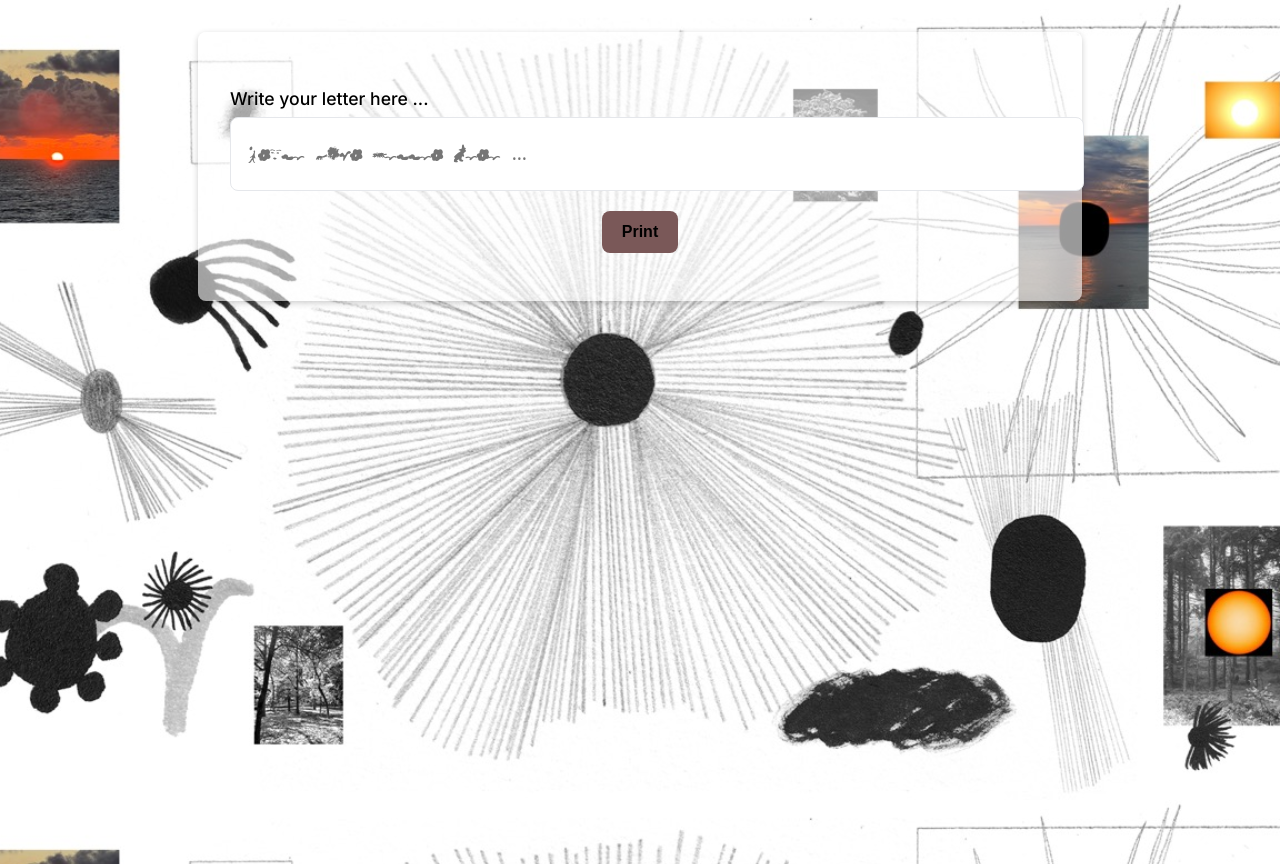
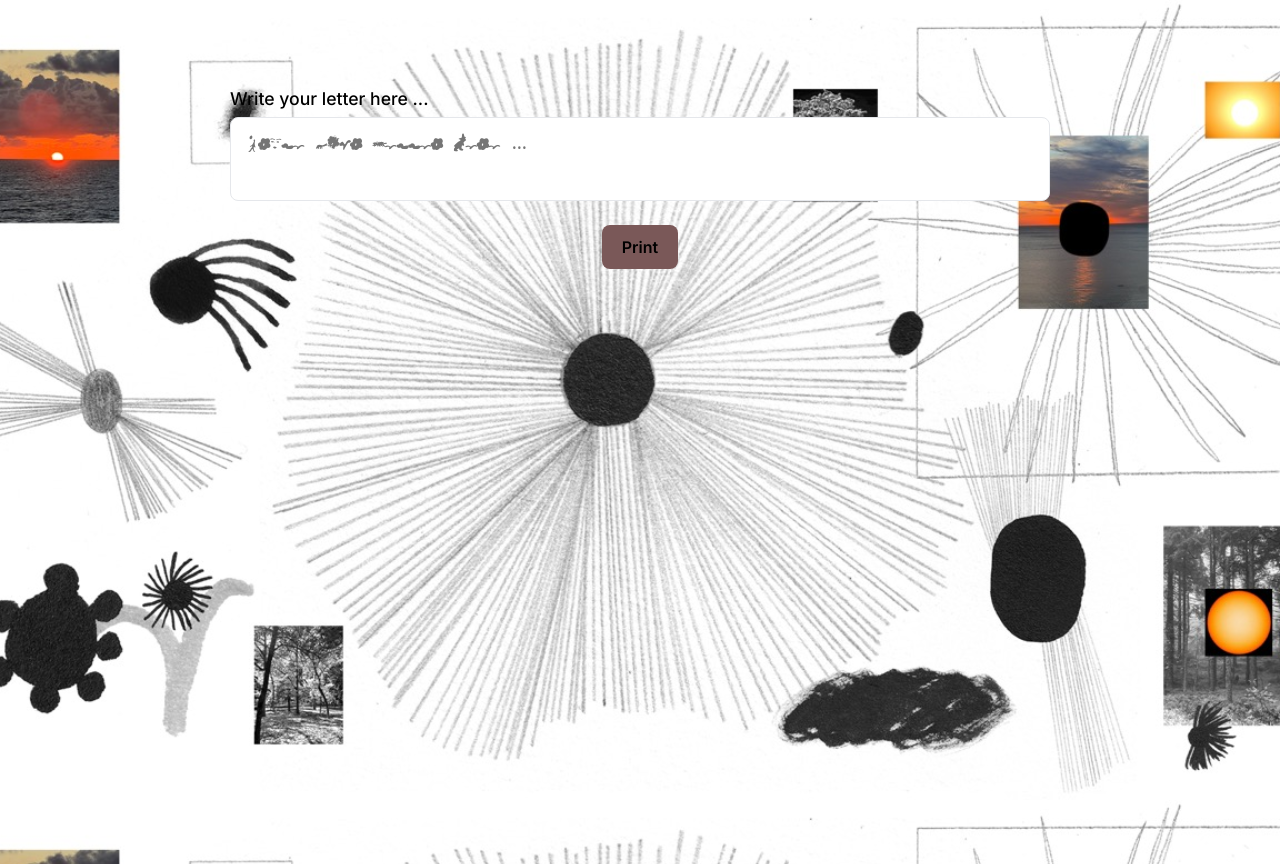
Before and after one commit to joakimhusmo/receipt-site, a website: page web/index.html in a window 1280 px wide. Drawn offline with Linux system fonts and the light colour scheme.

Commit message:
Add adjustments to input-box in HTML and CSS

```diff
--- a/web/index.html
+++ b/web/index.html
@@ -16,7 +16,7 @@
     <h1></h1>
 
     <label for="msg">Write your letter here ...</label>
-    <input id="msg" type="text" placeholder="Write your letter here …" />
+    <textarea id="msg" placeholder="Write your letter here …"></textarea>
 
     <button id="btnCustom">Print</button>
 
@@ -71,7 +71,7 @@
 
       if (r.ok && (j.ok !== false)) {
         statusEl.className = "success";
-          statusEl.textContent = "Trykket ✓";
+        statusEl.textContent = "✓";
       } else {
         throw new Error(j && j.error ? j.error : `HTTP ${r.status}`);
       }
@@ -128,6 +128,12 @@
 
     return canvas.toDataURL("image/png");
   }
+
+  // ---------- Auto-expand textarea ----------
+  msgEl.addEventListener("input", () => {
+    msgEl.style.height = "auto";                       // reset
+    msgEl.style.height = msgEl.scrollHeight + "px";    // grow to fit
+  });
 </script>
 </body>
 </html>
--- a/web/style.css
+++ b/web/style.css
@@ -26,12 +26,12 @@ body {
 
 /* Card */
 .container {
-  background: rgba(255, 255, 255, 0.6);
+  background: none;
   width: 100%;
   max-width: 820px;
   padding: 2rem;
   border-radius: 8px;
-  box-shadow: 0 2px 6px rgba(0,0,0,0.2);
+  box-shadow: none;
 }
 
 /* Title (kept empty visually) */
@@ -43,6 +43,23 @@ label {
   margin-bottom: 0.5rem;
   font-weight: 500;
   font-size: 1.1rem;
+}
+
+label, button {
+  font-family: 'Inter', sans-serif;
+}
+
+textarea {
+  width: 100%;
+  min-height: 120px;
+  resize: none;          /* disable manual resize */
+  overflow: hidden;      /* hide scrollbars */
+  padding: 10px;
+  font-size: 1.2rem;
+  line-height: 1.5;
+  border: 1px solid #ccc;
+  border-radius: 6px;
+  box-sizing: border-box;
 }
 
 #msg {
```
Lines whose indentation alone changed are shown as unchanged.
